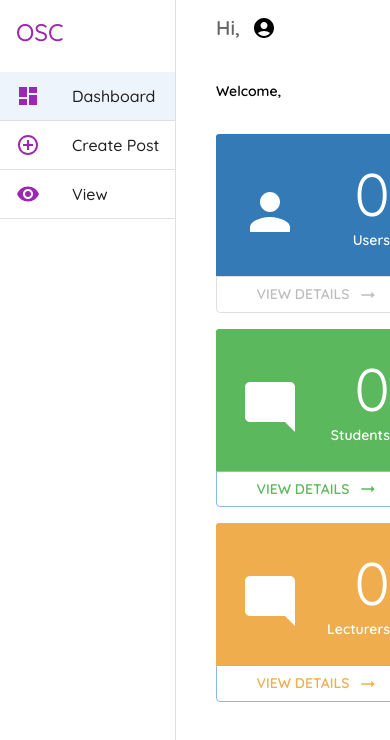
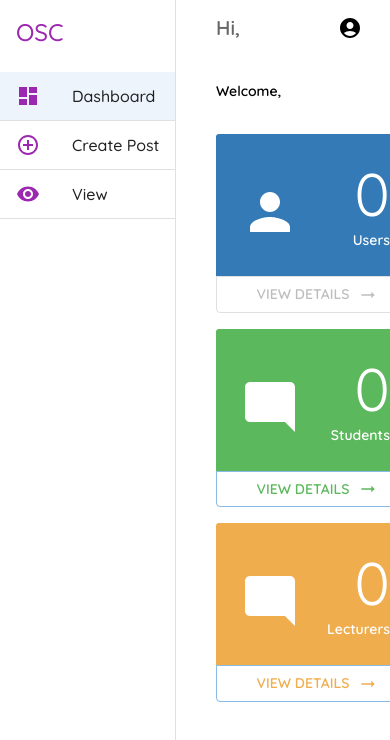
Before and after one commit to profsam97/osc, a Next.js app: page /users in a window 390 px wide. Shown: the top 740 px of the page. Built offline with nearby package versions, Linux system fonts and the light colour scheme; no server answers; the database is empty; sample sign-in values are in the browser's storage.

Commit message:
added more responsiveness

```diff
--- a/Components/Layouts/AdminLayout.tsx
+++ b/Components/Layouts/AdminLayout.tsx
@@ -88,7 +88,7 @@ const AdminLayout: React.FC<BaseLayoutProps> = ({children}) => {
         }}}>
             Today is {new Date().toDateString()}
           </Typography>
-    <Typography variant='h6' color='text.secondary'>Hi, {username}</Typography>
+    <Typography variant='h6' color='text.secondary' sx={{flexGrow:{xs:1, sm:0}}}>Hi, {username}</Typography>
             <div>
               <IconButton
                 size="large"
--- a/Components/Layouts/Layout.tsx
+++ b/Components/Layouts/Layout.tsx
@@ -85,7 +85,7 @@ const Layout: React.FC<BaseLayoutProps> = ({children}) => {
             Today is  {new Date().toDateString()}
             {/* download date fns using npm install date-fns */}
           </Typography>
-    <Typography variant='h6' color='text.secondary'>Hi, {username}</Typography>
+    <Typography variant='h6' color='text.secondary' sx={{flexGrow:{xs:1, sm:0}}}>Hi, {username}</Typography>
             <div>
               <IconButton
                 size="large"
```
